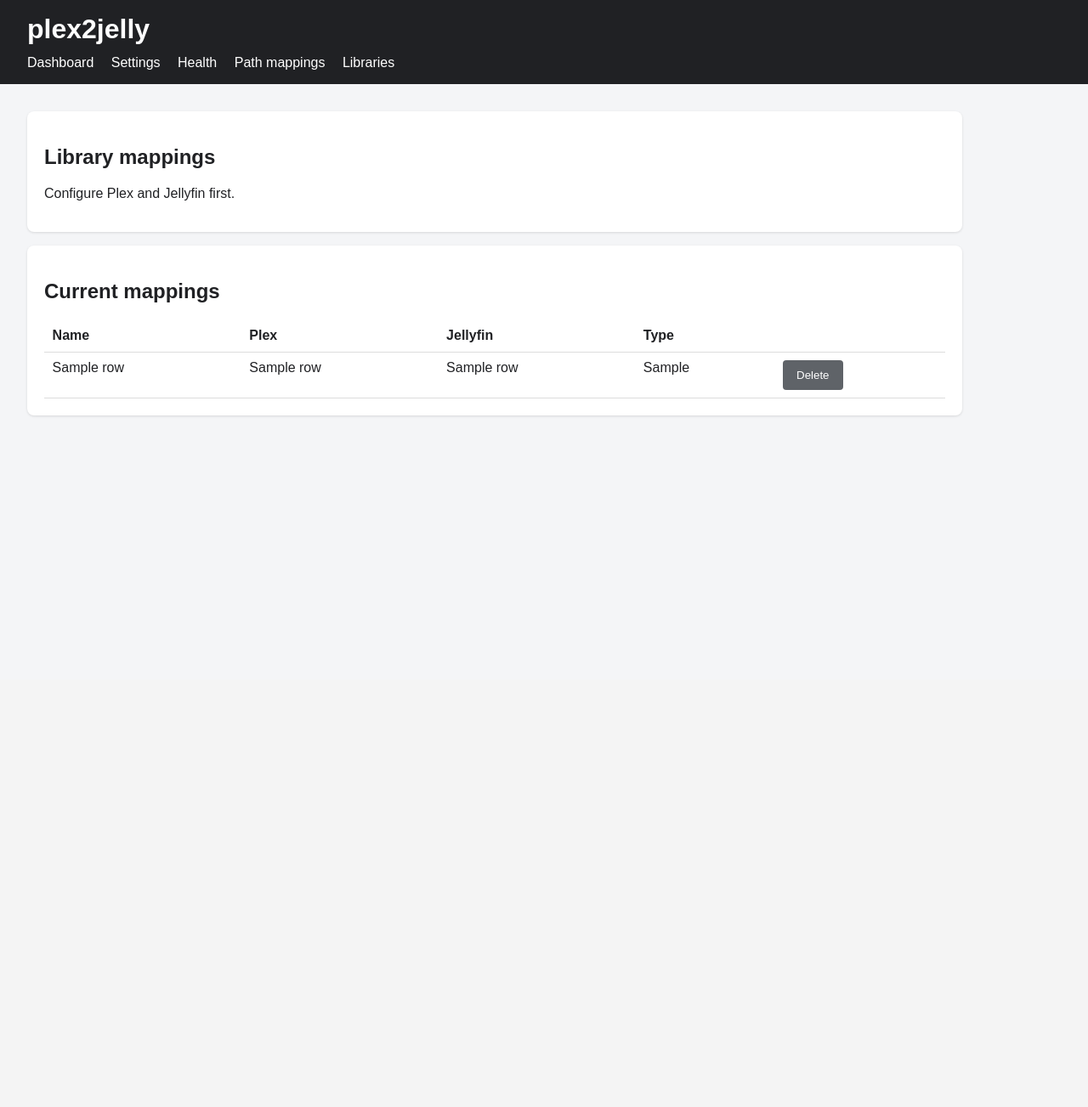
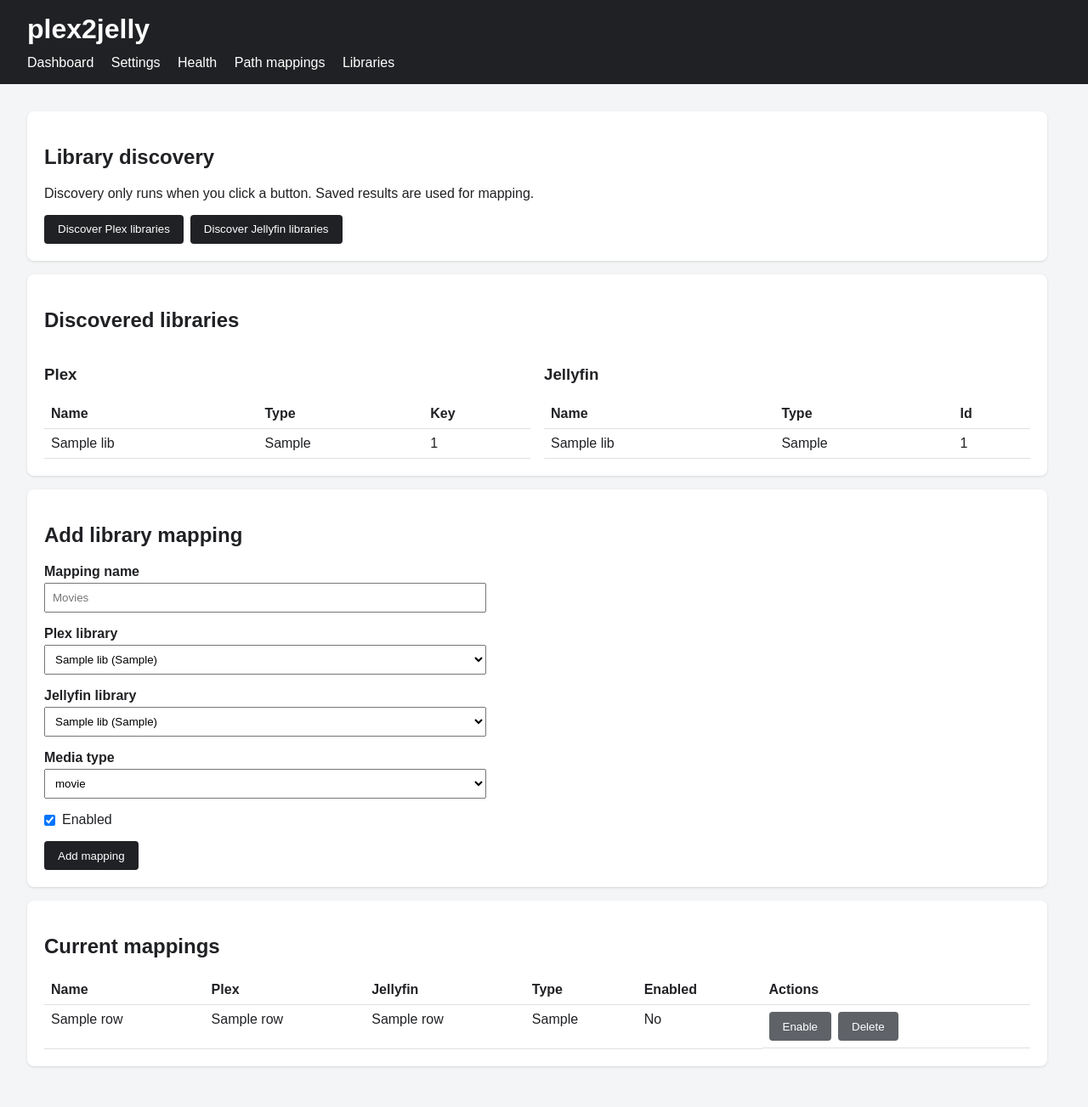
Before and after one commit to briansturrock/plex2jelly, a Python web app: template app/templates/libraries.html in a window 1280 px wide. Shown: the whole page at 85% size. Before the commit the page ends 490 px from the top, so only its background shows below. Run offline with Jinja, Linux system fonts and the light colour scheme; the template is opened without the code that fills it: most values are stand-ins (such as "Sample title", 1, 10 or a date in 2020).

Commit message:
Release 0.2.0 library discovery and mapping

```diff
--- a/app/static/style.css
+++ b/app/static/style.css
@@ -19,7 +19,7 @@ nav a {
 }
 main {
   padding: 2rem;
-  max-width: 1100px;
+  max-width: 1200px;
 }
 .card {
   background: white;
@@ -28,15 +28,31 @@ main {
   margin-bottom: 1rem;
   box-shadow: 0 1px 3px rgba(0,0,0,0.12);
 }
-.grid {
+.grid, .two-col {
   display: grid;
-  grid-template-columns: repeat(auto-fit, minmax(180px, 1fr));
+  grid-template-columns: repeat(auto-fit, minmax(320px, 1fr));
   gap: 1rem;
+}
+.button-row, .actions {
+  display: flex;
+  gap: 0.5rem;
+  align-items: center;
+  flex-wrap: wrap;
 }
 label {
   display: block;
   margin-bottom: 1rem;
   font-weight: bold;
+}
+.checkbox-label {
+  display: flex;
+  gap: 0.5rem;
+  align-items: center;
+  font-weight: normal;
+}
+.checkbox-label input {
+  width: auto;
+  margin: 0;
 }
 input, select {
   display: block;
@@ -63,35 +79,25 @@ table {
 }
 th, td {
   text-align: left;
-  border-bottom: 1px solid #ddd;
-  padding: 0.6rem;
+  padding: 0.5rem;
+  border-bottom: 1px solid #e0e0e0;
   vertical-align: top;
 }
+.ok, .success {
+  color: #137333;
+}
+.bad, .error {
+  color: #b3261e;
+}
 .flash {
-  padding: 0.75rem;
+  background: white;
+  border-left: 4px solid #5f6368;
+  padding: 0.75rem 1rem;
   margin-bottom: 1rem;
-  border-radius: 4px;
 }
 .flash.success {
-  background: #e6f4ea;
+  border-left-color: #137333;
 }
 .flash.error {
-  background: #fce8e6;
+  border-left-color: #b3261e;
 }
-.ok {
-  color: #188038;
-  font-weight: bold;
-}
-.bad {
-  color: #c5221f;
-  font-weight: bold;
-}
-.inline-form {
-  display: grid;
-  grid-template-columns: repeat(auto-fit, minmax(220px, 1fr));
-  gap: 1rem;
-  align-items: end;
-}
-.inline-form label {
-  margin-bottom: 0;
-}
--- a/app/templates/libraries.html
+++ b/app/templates/libraries.html
@@ -1,11 +1,54 @@
 {% extends "base.html" %}
 {% block content %}
 <section class="card">
-  <h2>Library mappings</h2>
-  {% if not cfg.has_plex or not cfg.has_jellyfin %}
-    <p>Configure Plex and Jellyfin first.</p>
-  {% elif discovery_error %}
-    <p class="bad">Library discovery failed: {{ discovery_error }}</p>
+  <h2>Library discovery</h2>
+  <p>Discovery only runs when you click a button. Saved results are used for mapping.</p>
+  <div class="button-row">
+    <form method="post" action="{{ url_for('discover_libraries', source='plex') }}">
+      <button type="submit">Discover Plex libraries</button>
+    </form>
+    <form method="post" action="{{ url_for('discover_libraries', source='jellyfin') }}">
+      <button type="submit">Discover Jellyfin libraries</button>
+    </form>
+  </div>
+</section>
+
+<section class="card">
+  <h2>Discovered libraries</h2>
+  <div class="two-col">
+    <div>
+      <h3>Plex</h3>
+      <table>
+        <thead><tr><th>Name</th><th>Type</th><th>Key</th></tr></thead>
+        <tbody>
+          {% for lib in plex_libraries %}
+          <tr><td>{{ lib.name }}</td><td>{{ lib.media_type }}</td><td>{{ lib.source_id }}</td></tr>
+          {% else %}
+          <tr><td colspan="3">No Plex libraries discovered yet.</td></tr>
+          {% endfor %}
+        </tbody>
+      </table>
+    </div>
+    <div>
+      <h3>Jellyfin</h3>
+      <table>
+        <thead><tr><th>Name</th><th>Type</th><th>Id</th></tr></thead>
+        <tbody>
+          {% for lib in jellyfin_libraries %}
+          <tr><td>{{ lib.name }}</td><td>{{ lib.media_type }}</td><td>{{ lib.source_id }}</td></tr>
+          {% else %}
+          <tr><td colspan="3">No Jellyfin libraries discovered yet.</td></tr>
+          {% endfor %}
+        </tbody>
+      </table>
+    </div>
+  </div>
+</section>
+
+<section class="card">
+  <h2>Add library mapping</h2>
+  {% if not plex_libraries or not jellyfin_libraries %}
+    <p>Discover both Plex and Jellyfin libraries before adding mappings.</p>
   {% else %}
     <form method="post" class="inline-form">
       <label>Mapping name
@@ -14,14 +57,14 @@
       <label>Plex library
         <select name="plex_library">
           {% for lib in plex_libraries %}
-          <option value="{{ lib.key }}|{{ lib.title }}">{{ lib.title }} ({{ lib.type }})</option>
+          <option value="{{ lib.source_id }}|{{ lib.name }}">{{ lib.name }} ({{ lib.media_type }})</option>
           {% endfor %}
         </select>
       </label>
       <label>Jellyfin library
         <select name="jellyfin_library">
           {% for lib in jellyfin_libraries %}
-          <option value="{{ lib.id }}|{{ lib.name }}">{{ lib.name }} ({{ lib.type }})</option>
+          <option value="{{ lib.source_id }}|{{ lib.name }}">{{ lib.name }} ({{ lib.media_type }})</option>
           {% endfor %}
         </select>
       </label>
@@ -32,14 +75,19 @@
           <option value="unknown">unknown</option>
         </select>
       </label>
+      <label class="checkbox-label">
+        <input type="checkbox" name="enabled" checked>
+        Enabled
+      </label>
       <button type="submit">Add mapping</button>
     </form>
   {% endif %}
 </section>
+
 <section class="card">
   <h2>Current mappings</h2>
   <table>
-    <thead><tr><th>Name</th><th>Plex</th><th>Jellyfin</th><th>Type</th><th></th></tr></thead>
+    <thead><tr><th>Name</th><th>Plex</th><th>Jellyfin</th><th>Type</th><th>Enabled</th><th>Actions</th></tr></thead>
     <tbody>
       {% for row in mappings %}
       <tr>
@@ -47,14 +95,18 @@
         <td>{{ row.plex_library_name }}</td>
         <td>{{ row.jellyfin_library_name }}</td>
         <td>{{ row.media_type }}</td>
-        <td>
+        <td>{{ 'Yes' if row.enabled else 'No' }}</td>
+        <td class="actions">
+          <form method="post" action="{{ url_for('toggle_library', mapping_id=row.id) }}">
+            <button type="submit" class="secondary">{{ 'Disable' if row.enabled else 'Enable' }}</button>
+          </form>
           <form method="post" action="{{ url_for('delete_library', mapping_id=row.id) }}">
             <button type="submit" class="secondary">Delete</button>
           </form>
         </td>
       </tr>
       {% else %}
-      <tr><td colspan="5">No library mappings yet.</td></tr>
+      <tr><td colspan="6">No library mappings yet.</td></tr>
       {% endfor %}
     </tbody>
   </table>
```
Also changed, not shown: app/database.py (+42 -0 lines), app/web.py (+51 -16 lines).
